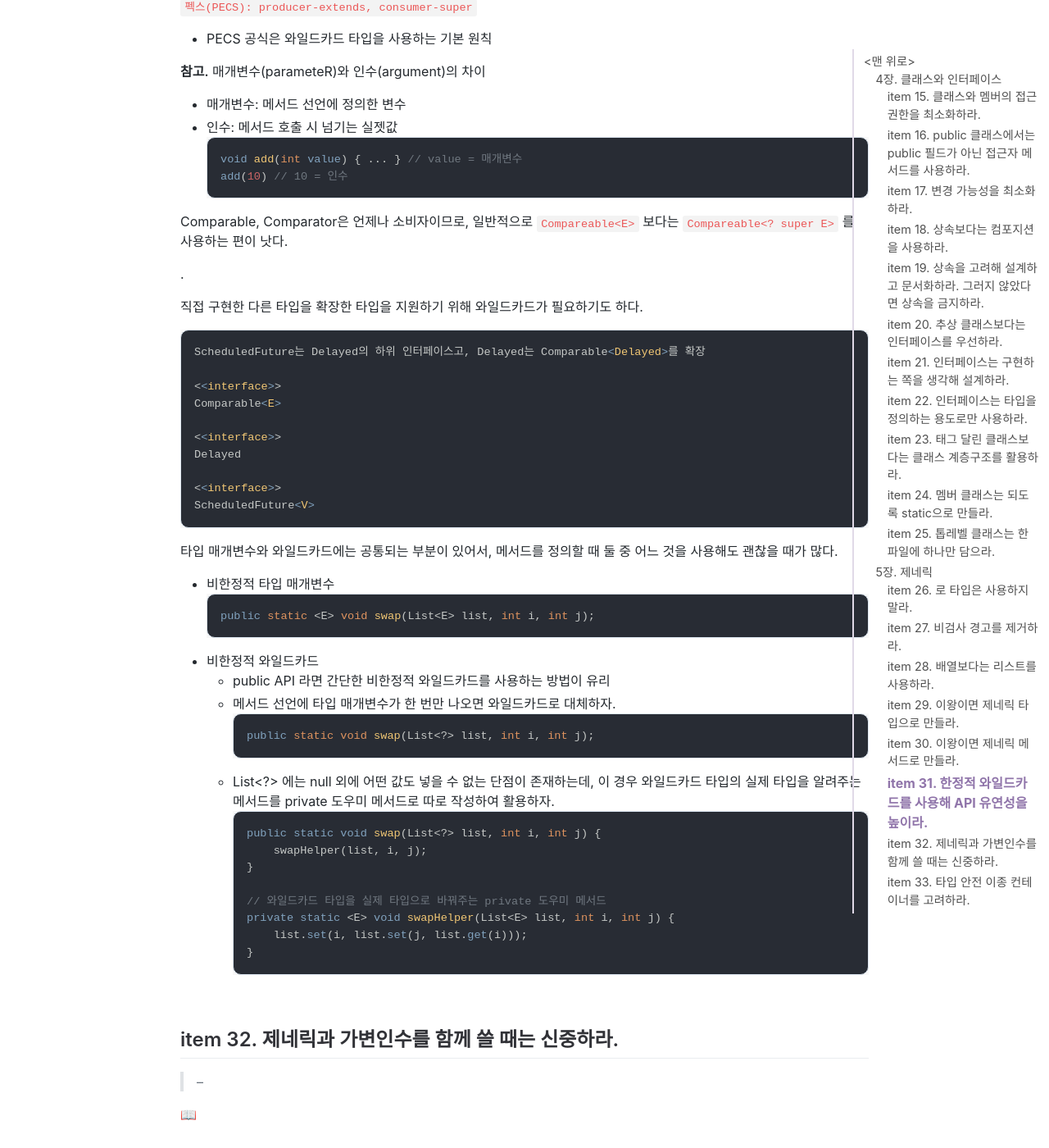
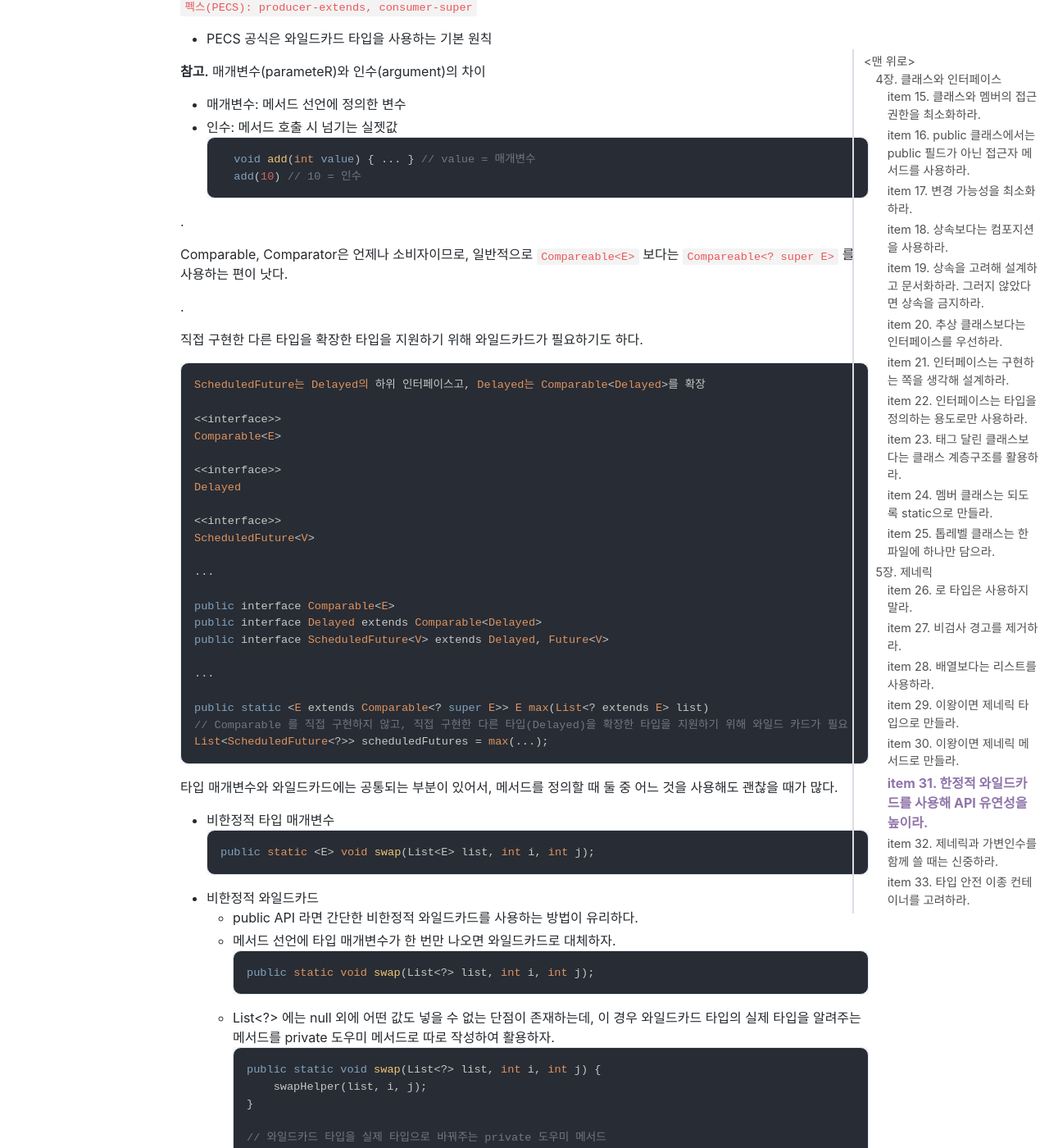
Before and after one commit to jihunparkme/jihunparkme.github.io, a Jekyll site: the page built from _posts/2023-04-22-Effective-Java-Class-Interface-Generics.md, in a window 1280 px wide and 1400 px high, scrolled down 21824 px. Shown: the whole window at 82% size. Built offline with Jekyll 4.4.1, drawn with Linux system fonts in a browser that asks for light colours; nearby versions of some CDN libraries; comment, search, counter and statistics services are not loaded; some of the changed text lies outside the part shown.

Commit message:
[EJ] item 31. 한정적 와일드카드를 사용해 API 유연성을 높이라.

````diff
--- a/_posts/2023-04-22-Effective-Java-Class-Interface-Generics.md
+++ b/_posts/2023-04-22-Effective-Java-Class-Interface-Generics.md
@@ -912,7 +912,7 @@ public static <E> Set<E> union(Set<E> s1, Set<E> s2) {
 
 > 조금 복잡하더라도 와일드카드 타입을 적용하면 API가 훨씬 유연해진다.
 >
-> 그러니 널리 쓰일 라이브러리를 작성한다면 반드시 와일드카드 타입을 적절히 사용해줘야 한다.
+> 그러니 널리 쓰일 라이브러리를 작성한다면 반드시 와일드카드 타입을 적절히 사용하자.
 >
 > PECS 공식을 기억하자.
 >
@@ -939,7 +939,7 @@ public void popAll(Collection<? super E> dst) {
 }
 ```
 
-유연성을 극대화하려면 원소의 생산자나 소비자용 입력 매개변수에 와일드카드 타입을 사용하자.
+**유연성을 극대화하려면 원소의 생산자나 소비자용 입력 매개변수에 와일드카드 타입을 사용하자.**
 - 입력 매개변수가 생산자와 소비자 역할을 동시에 한다면 타입을 정확히 지정해야 하는 상황으로, 이 경우 와일드카드 타입을 사용하지 말아야 한다.
 - 단, 반환 타입에는 한정적 와일드카드 타입을 사용하면 안 된다. 유연성은 커녕 클라이언트 코드에서도 와일드카드 타입을 써야 한다.
 - 클래스 사용자가 와일드카드 타입을 신경 써야 한다면 그 API에 어떠한 문제가 있을 가능성이 크다.
@@ -951,10 +951,12 @@ public void popAll(Collection<? super E> dst) {
 **참고.** 매개변수(parameteR)와 인수(argument)의 차이
 - 매개변수: 메서드 선언에 정의한 변수
 - 인수: 메서드 호출 시 넘기는 실젯값
-```java
-void add(int value) { ... } // value = 매개변수
-add(10) // 10 = 인수
-```
+    ```java
+    void add(int value) { ... } // value = 매개변수
+    add(10) // 10 = 인수
+    ```
+
+.
 
 Comparable, Comparator은 언제나 소비자이므로, 일반적으로 `Compareable<E>` 보다는 `Compareable<? super E>` 를 사용하는 편이 낫다.
 
@@ -973,6 +975,18 @@ Delayed
 
 <<interface>>
 ScheduledFuture<V>
+
+...
+
+public interface Comparable<E>
+public interface Delayed extends Comparable<Delayed>
+public interface ScheduledFuture<V> extends Delayed, Future<V>
+
+...
+
+public static <E extends Comparable<? super E>> E max(List<? extends E> list)
+// Comparable 를 직접 구현하지 않고, 직접 구현한 다른 타입(Delayed)을 확장한 타입을 지원하기 위해 와일드 카드가 필요
+List<ScheduledFuture<?>> scheduledFutures = max(...);
 ```
 
 타입 매개변수와 와일드카드에는 공통되는 부분이 있어서, 메서드를 정의할 때 둘 중 어느 것을 사용해도 괜찮을 때가 많다.
@@ -981,7 +995,7 @@ ScheduledFuture<V>
   public static <E> void swap(List<E> list, int i, int j);
   ```
 - 비한정적 와일드카드
-  - public API 라면 간단한 비한정적 와일드카드를 사용하는 방법이 유리
+  - public API 라면 간단한 비한정적 와일드카드를 사용하는 방법이 유리하다.
   - 메서드 선언에 타입 매개변수가 한 번만 나오면 와일드카드로 대체하자.
     ```java
     public static void swap(List<?> list, int i, int j);
````
